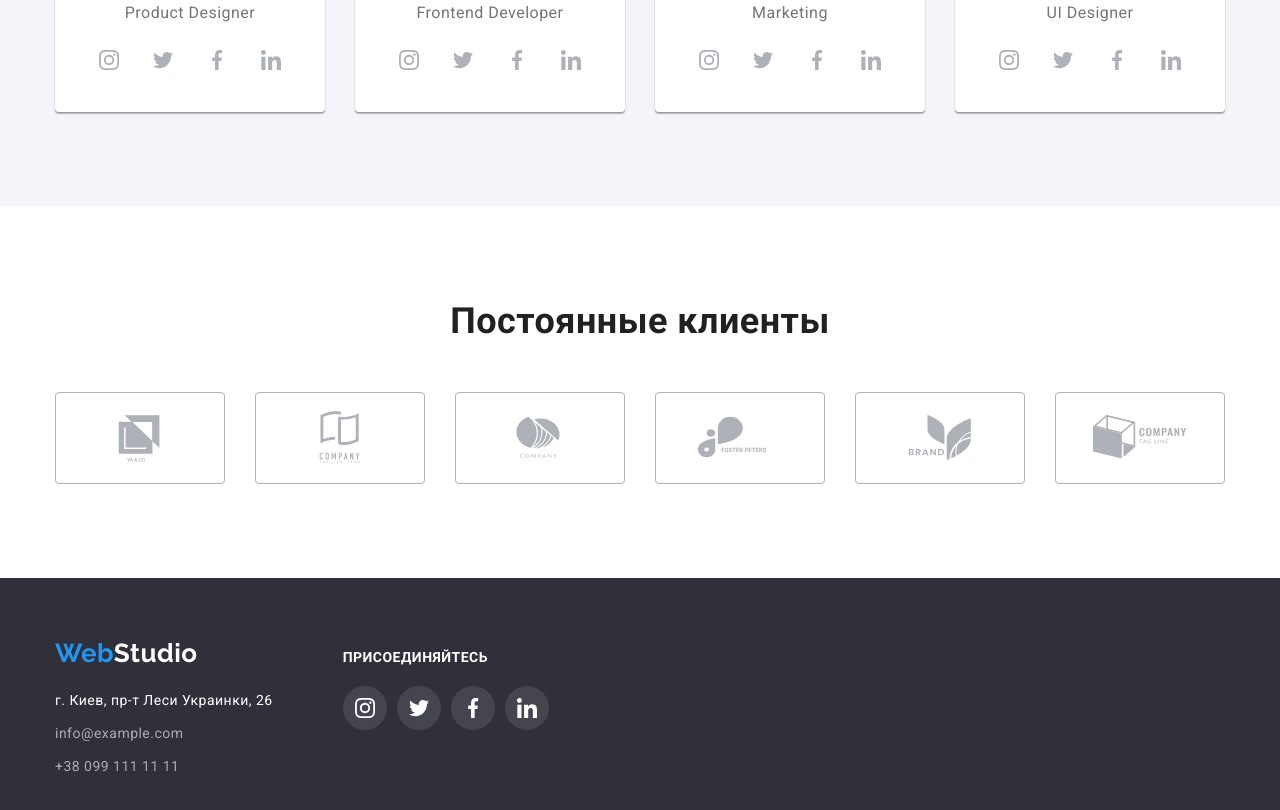
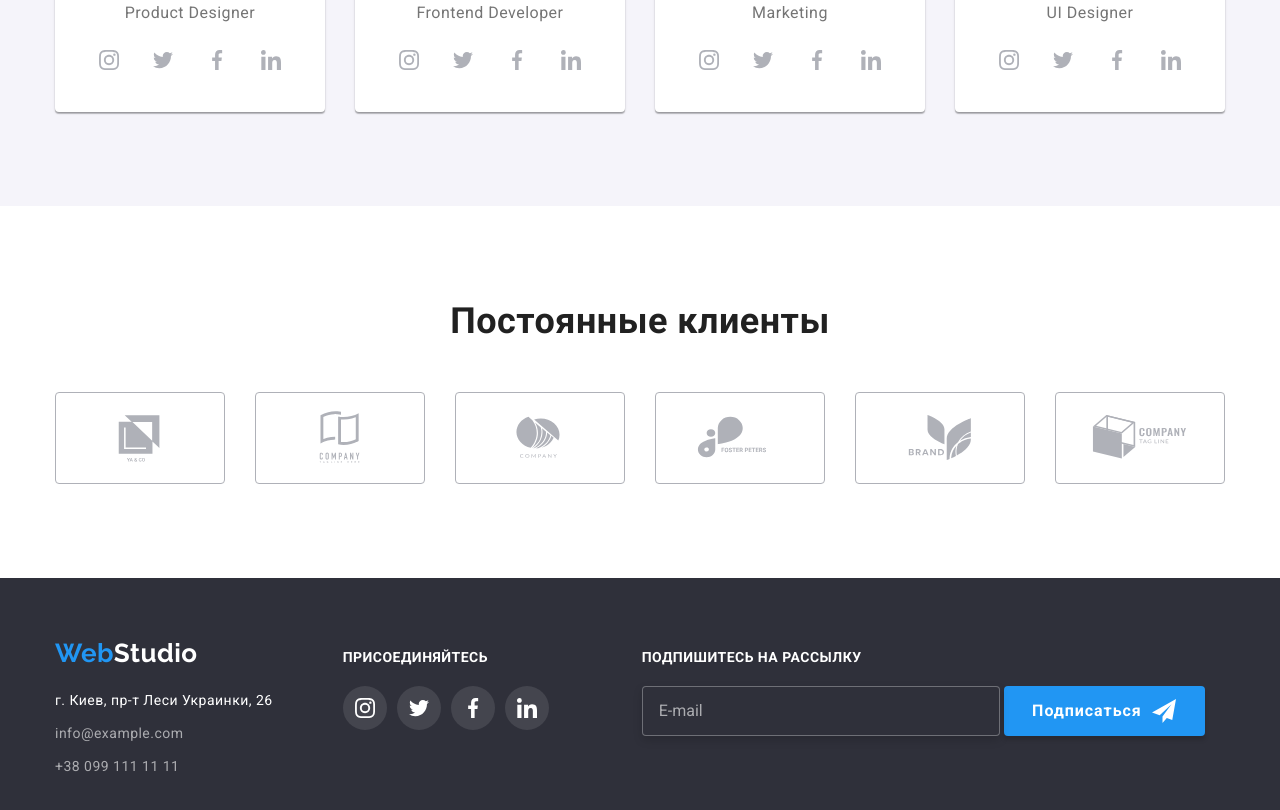
Before and after one commit to MViktoriia/goit-markup-hw-06, a plain HTML site: page index.html in a window 1280 px wide. Shown: the part 2099-2909 px from the top of the page. Drawn offline with nearby package versions, Linux system fonts and the light colour scheme.

Commit message:
Добавляет разметку и оформление формы подписки в футере

```diff
--- a/css/styles.css
+++ b/css/styles.css
@@ -528,7 +528,7 @@ img {
   align-items: baseline;
 }
 
-.footer-right {
+.footer-center {
   margin-left: 70px;
 }
 
@@ -547,6 +547,63 @@ img {
 
 .social-icon-footer {
   fill: var(--primary-light-text-color);
+}
+
+.footer-right {
+  margin-left: 93px;
+}
+
+.subscribe-form-title {
+  font-weight: 700;
+  font-size: 14px;
+  line-height: 1.14;
+  text-transform: uppercase;
+  color:var(--primary-light-text-color);
+  margin-bottom: 20px;
+}
+
+.subscribe-form-input {
+  width: 358px;
+  height: 50px;
+  border: 1px solid rgba(255, 255, 255, 0.3);
+  filter: drop-shadow(0px 4px 4px rgba(0, 0, 0, 0.15));
+  border-radius: 4px;
+  background-color:var(--dark-background-color);
+  padding-top: 15px;
+  padding-bottom: 15px;
+  padding-left: 16px;
+  padding-right: 16px;
+}
+
+.subscribe-form-input::placeholder {
+  font-size: 16px;
+  line-height: 1.25;
+  color: rgba(255, 255, 255, 0.6);
+}
+
+.subscribe-button {
+  display: inline-flex;
+  align-items: center;
+  justify-content: center;
+  background:var(--accent-color);
+  box-shadow: 0px 4px 4px rgba(0, 0, 0, 0.15);
+  font-weight: 700;
+  font-size: 16px;
+  line-height: 1.87;
+  letter-spacing: 0.06em;
+  color:var(--primary-light-text-color);
+  padding-top: 10px;
+  padding-bottom: 10px;
+  padding-left: 28px;
+  padding-right: 29px;
+}
+
+.subscribe-button::after {
+  content: "";
+  width: 24px;
+  height: 24px;
+  margin-left: 10px;
+  background-image: url("../images/icon-send.svg");
 }
 
 /* Portfolio */
@@ -668,14 +725,12 @@ img {
   background-color: rgba(0, 0, 0, 0.2);
   opacity: 1;
   transition: opacity 250ms cubic-bezier(0.4, 0, 0.2, 1), visibility 250ms cubic-bezier(0.4, 0, 0.2, 1);
-
 }
 
 .is-hidden {
   visibility: hidden;
   opacity: 0;
   pointer-events: none;
-
 }
 
 .modal {
--- a/index.html
+++ b/index.html
@@ -423,7 +423,7 @@
             </ul>
           </address>
         </div>
-        <div class="footer-right">
+        <div class="footer-center">
           <p class="footer-social-list-title">присоединяйтесь</p>
           <ul class="social-list list">
             <li class="social-item">
@@ -452,6 +452,20 @@
             </li>
           </ul>
         </div>
+        <div class="footer-right">
+          <p class="subscribe-form-title">Подпишитесь на рассылку</p>
+          <form class="subscribe-form">
+            <input
+              type="email"
+              name="user-email"
+              placeholder="E-mail"
+              class="subscribe-form-input"
+            />
+            <button type="submit" class="button subscribe-button">
+              Подписаться
+            </button>
+          </form>
+        </div>
       </div>
     </footer>
     <!-- Модальное окно -->
```
Also changed, not shown: images/icon-send.svg (added).
